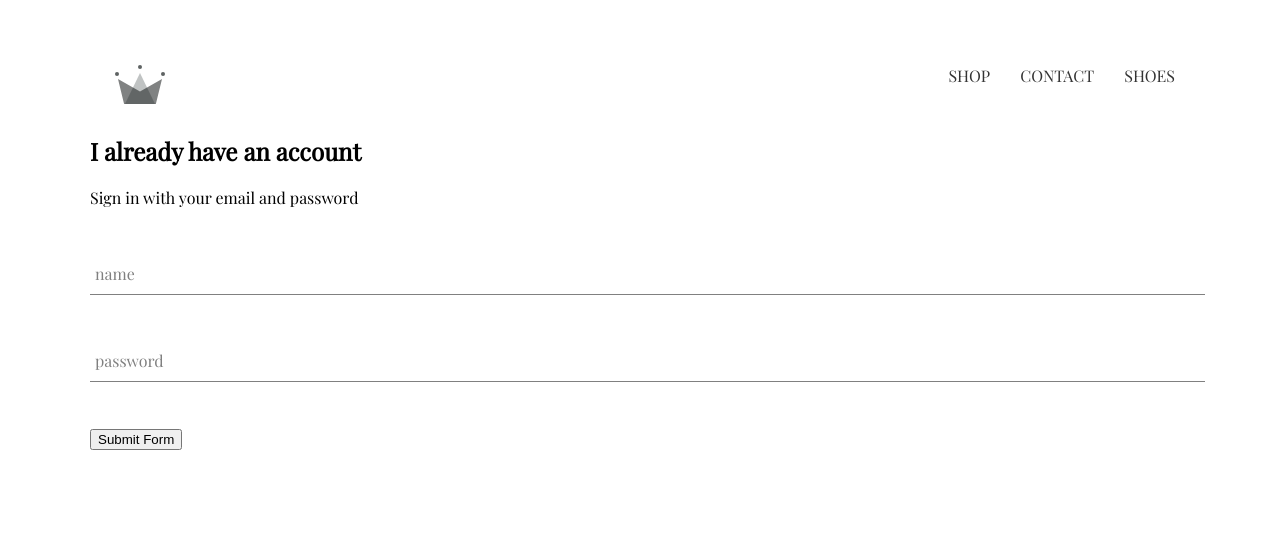
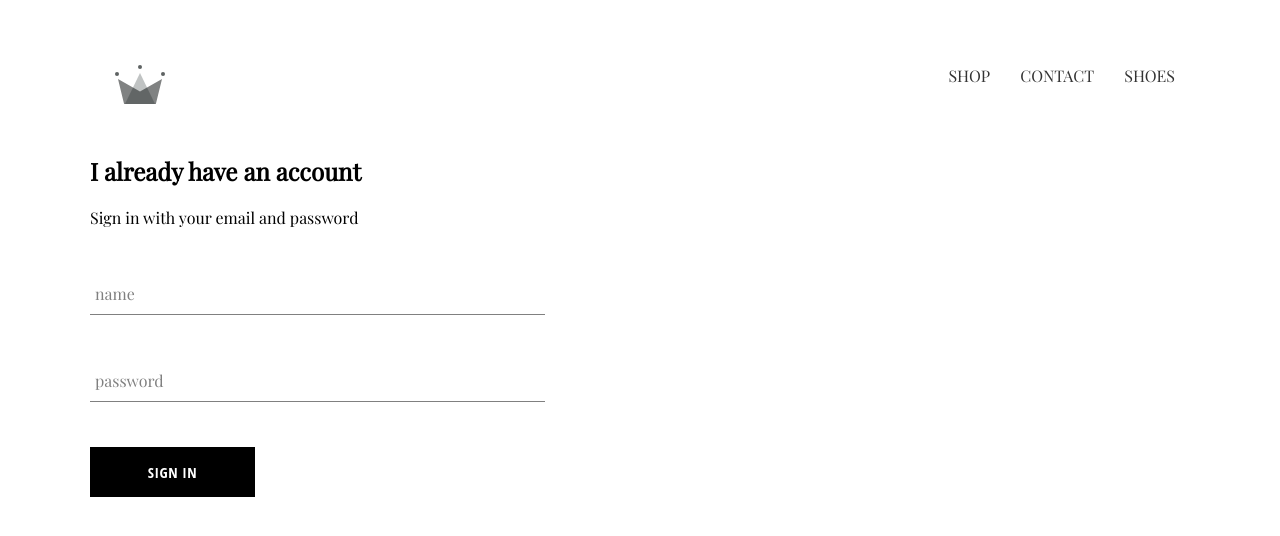
Before and after one commit to BlissfulCoda/Spree, a React (Create React App) app: page /signin in a window 1280 px wide. Shown: the top 536 px of the page. Built offline with nearby package versions, Linux system fonts and the light colour scheme; a web font is replaced by a local one.

Commit message:
more styling to the sign-in component

```diff
--- /dev/null
+++ b/src/components/custom-button/custom-buttom.style.scss
@@ -0,0 +1,22 @@
+.custom-button {
+    min-width: 165px;
+    width: auto;
+    height: 50px;
+    letter-spacing: 0.5px;
+    line-height: 50px;
+    padding: 0 35px 0 35px;
+    font-size: 15px;
+    background-color: black;
+    color: white;
+    text-transform: uppercase;
+    font-family: 'Open Sans Condensed';
+    font-weight: bolder;
+    border: none;
+    cursor: pointer;
+
+    &:hover {
+      background-color: white;
+      color: black;
+      border: 1px solid black;
+    }
+  }
--- /dev/null
+++ b/src/components/custom-button/custom-button.component.jsx
@@ -0,0 +1,11 @@
+import React from 'react';
+
+import './custom-buttom.style.scss';
+
+const CustomButton = ({children, ...otherProps}) => (
+    <button className='custom-button' {...otherProps}>
+    {children}
+    </button>
+)
+
+export default CustomButton;
--- a/src/components/sign-in/sign-in.component.jsx
+++ b/src/components/sign-in/sign-in.component.jsx
@@ -3,7 +3,7 @@
 import './sign-in.styles.scss';
 
 import FormInput from '../form-input/form-input.component';
-
+import CustomButton from '../custom-button/custom-button.component'
 class SignIn extends Component {
   constructor() {
     super();
@@ -45,7 +45,7 @@
             label="password"
             required
           />
-          <input type="submit" value="Submit Form" />
+          <CustomButton type="submit" value="Submit Form"> Sign In</CustomButton>
         </form>
       </div>
     );
--- a/src/components/sign-in/sign-in.styles.scss
+++ b/src/components/sign-in/sign-in.styles.scss
@@ -0,0 +1,10 @@
+.signIn {
+    width: 40%;
+    display: flex;
+    flex-direction: column;
+
+
+    .title {
+        margin: 10px 0;
+    }
+}
```
